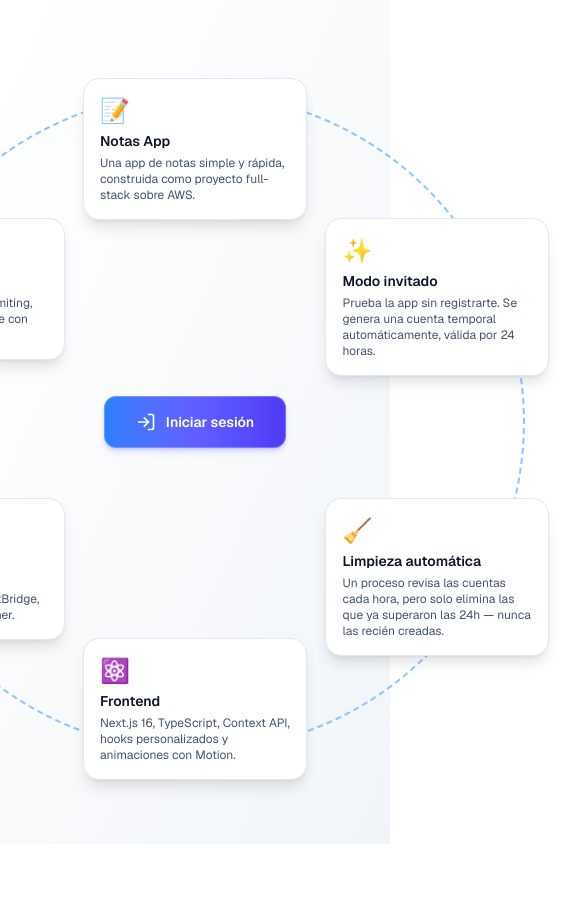
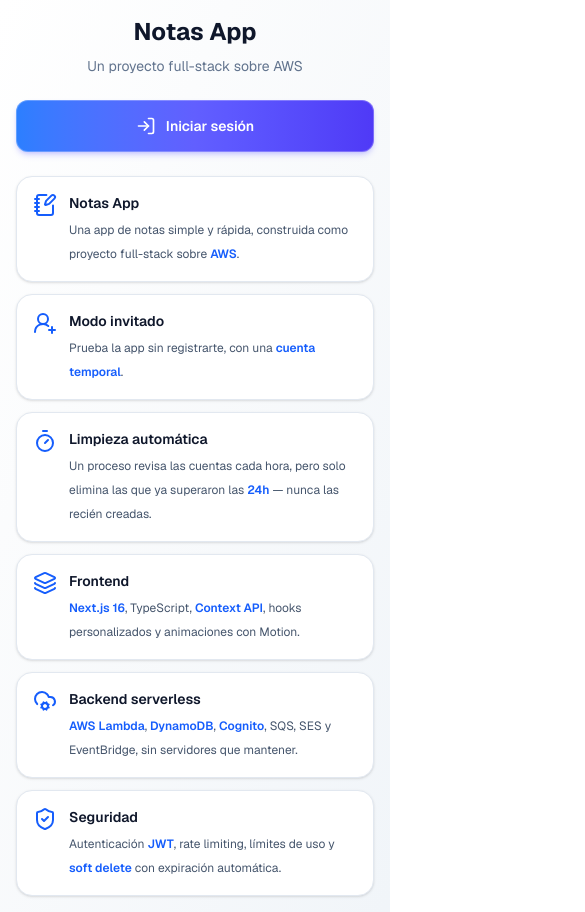
Before and after one commit to NatanaelHA/notas-app-frontend, a Next.js app: page / in a window 390 px wide. Shown: the top 912 px of the page, 585 px wide, since content can reach past the window. Before the commit the page ends 887 px from the top, so only its background shows below. Built offline with nearby package versions, Linux system fonts and the light colour scheme; what aws-amplify would draw is missing.

Commit message:
FEAT: mejoras RuedaFortuna / margenes ver. mobile

```diff
--- a/app/page.tsx
+++ b/app/page.tsx
@@ -2,7 +2,7 @@ import RuedaFortuna from '@/components/landing/RuedaFortuna'
 
 export default function Home() {
   return (
-    <main className='min-h-screen bg-linear-to-br from-white via-slate-50 to-slate-100 dark:from-slate-950 dark:via-slate-900 dark:to-slate-950 flex flex-col items-center justify-center p-8'>
+    <main className='min-h-screen bg-linear-to-br from-white via-slate-50 to-slate-100 dark:from-slate-950 dark:via-slate-900 dark:to-slate-950 flex flex-col items-center justify-center p-4 sm:p-8'>
       <RuedaFortuna />
     </main>
   )
--- a/components/landing/RuedaFortuna.tsx
+++ b/components/landing/RuedaFortuna.tsx
@@ -6,17 +6,111 @@ import { tarjetasLanding, TarjetaLanding } from '@/lib/landingContent'
 import { useRouter } from 'next/navigation'
 import Button from '@/components/ui/Button'
 import Modal from '@/components/ui/Modal'
+import Spinner from '@/components/ui/Spinner'
 import { LogIn } from 'lucide-react'
 
-const RADIO = 280
+const RADIO = 460
+
+interface TextoResaltadoProps {
+  texto: string
+  className?: string
+}
+
+function TextoResaltado({ texto, className = '' }: TextoResaltadoProps) {
+  const partes = texto.split(/\*\*(.*?)\*\*/g)
+
+  return (
+    <span className={className}>
+      {partes.map((parte, i) =>
+        i % 2 === 1 ? (
+          <strong
+            key={i}
+            className='font-semibold text-blue-600 dark:text-blue-400 group-hover:text-blue-300 dark:group-hover:text-blue-700'
+          >
+            {parte}
+          </strong>
+        ) : (
+          <span key={i}>{parte}</span>
+        ),
+      )}
+    </span>
+  )
+}
 
 export default function RuedaFortuna() {
   const router = useRouter()
   const [pausado, setPausado] = useState(false)
-  const [tarjetaAbierta, setTarjetaAbierta] = useState<TarjetaLanding | null>(null)
+  const [tarjetaAbierta, setTarjetaAbierta] = useState<TarjetaLanding | null>(
+    null,
+  )
+  const [navegando, setNavegando] = useState(false)
+
+  const handleIrALogin = () => {
+    setNavegando(true)
+    router.push('/login')
+  }
 
   return (
-    <div className='relative w-full h-175 flex items-center justify-center'>
+    <>
+      {/* ===== VERSIÓN MÓVIL: lista vertical simple ===== */}
+      <div
+        className={`flex md:hidden flex-col items-center gap-6 w-full max-w-sm transition-opacity ${navegando ? 'pointer-events-none opacity-60' : ''}`}
+      >
+        <div className='text-center'>
+          <h1 className='text-2xl font-bold text-slate-900 dark:text-slate-100 mb-2'>
+            Notas App
+          </h1>
+          <p className='text-sm text-slate-500 dark:text-slate-400'>
+            Un proyecto full-stack sobre AWS
+          </p>
+        </div>
+
+        <Button
+          variant='indigo'
+          icon={navegando ? <Spinner size={20} /> : <LogIn size={20} />}
+          onClick={handleIrALogin}
+          disabled={navegando}
+          className='w-full py-4 text-base'
+        >
+          {navegando ? 'Cargando...' : 'Iniciar sesión'}
+        </Button>
+
+        <div className='w-full space-y-3'>
+          {tarjetasLanding.map((tarjeta) => {
+            const Icono = tarjeta.icono
+            return (
+              <button
+                key={tarjeta.titulo}
+                onClick={() => setTarjetaAbierta(tarjeta)}
+                className='w-full text-left bg-white dark:bg-slate-800 active:bg-slate-100 dark:active:bg-slate-700 border border-slate-200 dark:border-slate-700 rounded-2xl p-4 shadow-sm transition-colors'
+              >
+                <div className='flex items-start gap-3'>
+                  <Icono
+                    size={24}
+                    className='text-blue-600 dark:text-blue-400 shrink-0'
+                  />
+                  <div>
+                    <h3 className='font-semibold text-slate-900 dark:text-slate-100 text-sm mb-1'>
+                      {tarjeta.titulo}
+                    </h3>
+                    <TextoResaltado
+                      texto={tarjeta.descripcion}
+                      className='text-xs text-slate-600 dark:text-slate-400'
+                    />
+                  </div>
+                </div>
+              </button>
+            )
+          })}
+        </div>
+      </div>
+
+      {/* ===== VERSIÓN DESKTOP: rueda de la fortuna ===== */}
+      <div
+        className={`hidden md:flex relative w-full h-325 items-center justify-center transition-opacity ${
+          navegando ? 'pointer-events-none opacity-60' : ''
+        }`}
+      >
         <motion.div
           className='absolute rounded-full border-2 border-dashed border-blue-300 dark:border-blue-800'
           style={{ width: RADIO * 2 + 100, height: RADIO * 2 + 100 }}
@@ -27,15 +121,17 @@ export default function RuedaFortuna() {
         <div className='z-10'>
           <Button
             variant='indigo'
-          icon={<LogIn size={20} />}
-          onClick={() => router.push('/login')}
-          className='px-8 py-4 text-base'
+            icon={navegando ? <Spinner size={22} /> : <LogIn size={22} />}
+            onClick={handleIrALogin}
+            disabled={navegando}
+            className='px-12 py-6 text-xl'
           >
-          Iniciar sesión
+            {navegando ? 'Cargando...' : 'Iniciar sesión'}
           </Button>
         </div>
 
         {tarjetasLanding.map((tarjeta, i) => {
+          const Icono = tarjeta.icono
           const anguloGrados = (360 / tarjetasLanding.length) * i - 90
           const anguloRad = (anguloGrados * Math.PI) / 180
           const x = RADIO * Math.cos(anguloRad)
@@ -47,37 +143,46 @@ export default function RuedaFortuna() {
               onMouseEnter={() => setPausado(true)}
               onMouseLeave={() => setPausado(false)}
               onClick={() => setTarjetaAbierta(tarjeta)}
-            className='absolute w-56 bg-white dark:bg-slate-800 hover:bg-slate-900 dark:hover:bg-slate-100 border border-slate-200 dark:border-slate-700 rounded-2xl p-4 shadow-lg transition-colors duration-300 cursor-pointer group'
+              className='absolute w-96 bg-white dark:bg-slate-800 hover:bg-slate-900 dark:hover:bg-slate-100 border border-slate-200 dark:border-slate-700 rounded-2xl p-7 shadow-lg transition-colors duration-300 cursor-pointer group'
               style={{
-              left: `calc(50% + ${x}px - 7rem)`,
-              top: `calc(50% + ${y}px - 4rem)`,
+                left: `calc(50% + ${x}px - 12rem)`,
+                top: `calc(50% + ${y}px - 7rem)`,
               }}
               whileHover={{ scale: 1.05 }}
             >
-            <div className='text-2xl mb-1'>{tarjeta.emoji}</div>
-            <h3 className='font-semibold text-slate-900 dark:text-slate-100 group-hover:text-white dark:group-hover:text-slate-900 text-sm mb-1 transition-colors duration-300'>
+              <Icono
+                size={40}
+                className='text-blue-600 dark:text-blue-400 group-hover:text-blue-300 dark:group-hover:text-blue-700 mb-3 transition-colors duration-300'
+              />
+              <h3 className='font-semibold text-slate-900 dark:text-slate-100 group-hover:text-white dark:group-hover:text-slate-900 text-xl mb-2 transition-colors duration-300'>
                 {tarjeta.titulo}
               </h3>
-            <p className='text-xs text-slate-600 dark:text-slate-400 group-hover:text-slate-200 dark:group-hover:text-slate-600 transition-colors duration-300'>
-              {tarjeta.descripcion}
-            </p>
+              <TextoResaltado
+                texto={tarjeta.descripcion}
+                className='text-base text-slate-600 dark:text-slate-400 group-hover:text-slate-200 dark:group-hover:text-slate-600 transition-colors duration-300'
+              />
             </motion.div>
           )
         })}
+      </div>
 
       <AnimatePresence>
         {tarjetaAbierta && (
-          <Modal onClose={() => setTarjetaAbierta(null)}>
-            <div className='text-3xl mb-2'>{tarjetaAbierta.emoji}</div>
-            <h2 className='text-lg font-bold text-slate-900 dark:text-slate-100 mb-3'>
+          <Modal onClose={() => setTarjetaAbierta(null)} maxWidth='max-w-xl'>
+            <tarjetaAbierta.icono
+              size={48}
+              className='text-blue-600 dark:text-blue-400 mb-4'
+            />
+            <h2 className='text-2xl font-bold text-slate-900 dark:text-slate-100 mb-4'>
               {tarjetaAbierta.titulo}
             </h2>
-            <p className='text-sm text-slate-600 dark:text-slate-300 leading-relaxed'>
-              {tarjetaAbierta.descripcionExtendida}
-            </p>
+            <TextoResaltado
+              texto={tarjetaAbierta.descripcionExtendida}
+              className='text-lg text-slate-600 dark:text-slate-300 leading-relaxed'
+            />
           </Modal>
         )}
       </AnimatePresence>
-    </div>
+    </>
   )
 }
--- a/components/ui/Modal.tsx
+++ b/components/ui/Modal.tsx
@@ -17,7 +17,7 @@ export default function Modal({ children, onClose, maxWidth = 'max-w-md', bloque
       animate={{ opacity: 1 }}
       exit={{ opacity: 0 }}
       onClick={bloqueado ? undefined : onClose}
-      className='fixed inset-0 bg-black/50 flex items-center justify-center z-50'
+      className='fixed inset-0 bg-black/50 flex items-center justify-center z-50 p-4'
     >
       <motion.div
         initial={{ opacity: 0, scale: 0.95, y: 10 }}
@@ -25,7 +25,7 @@ export default function Modal({ children, onClose, maxWidth = 'max-w-md', bloque
         exit={{ opacity: 0, scale: 0.95, y: 10 }}
         transition={{ duration: 0.15 }}
         onClick={(e) => e.stopPropagation()}
-        className={`bg-white dark:bg-slate-800 rounded-2xl p-6 w-full ${maxWidth} shadow-xl dark:shadow-black/30`}
+        className={`bg-white dark:bg-slate-800 rounded-2xl p-6 w-full ${maxWidth} max-h-[85vh] overflow-y-auto shadow-xl dark:shadow-black/30`}
       >
         {children}
       </motion.div>
--- a/lib/landingContent.ts
+++ b/lib/landingContent.ts
@@ -1,45 +1,102 @@
+import {
+  NotebookPen,
+  UserRoundPlus,
+  Timer,
+  Layers,
+  CloudCog,
+  ShieldCheck,
+  LucideIcon,
+} from 'lucide-react'
+
 export interface TarjetaLanding {
   titulo: string
   descripcion: string
   descripcionExtendida: string
-  emoji: string
+  icono: LucideIcon
 }
 
 export const tarjetasLanding: TarjetaLanding[] = [
   {
-    emoji: '📝',
+    icono: NotebookPen,
     titulo: 'Notas App',
-    descripcion: 'Una app de notas simple y rápida, construida como proyecto full-stack sobre AWS.',
-    descripcionExtendida: 'Notas App es un proyecto personal construido de principio a fin para practicar arquitectura serverless real en AWS, combinado con un frontend moderno en Next.js. Permite crear, editar y eliminar notas, con soporte para modo oscuro/claro y una experiencia pensada al detalle.',
+    descripcion:
+      'Una app de notas simple y rápida, construida como proyecto full-stack sobre **AWS**.',
+    descripcionExtendida:
+      'Un proyecto personal construido de principio a fin para practicar arquitectura **serverless** real en AWS, combinado con un frontend moderno en **Next.js**. Incluye autenticación, modo invitado, modo oscuro/claro y una experiencia de usuario pensada al detalle, no solo el CRUD básico.',
   },
   {
-    emoji: '✨',
+    icono: UserRoundPlus,
     titulo: 'Modo invitado',
-    descripcion: 'Prueba la app sin registrarte. Se genera una cuenta temporal automáticamente, válida por 24 horas.',
-    descripcionExtendida: 'Al hacer clic en "Probar como invitado" se crea automáticamente una cuenta de Cognito temporal, con email y contraseña generados en el momento. No necesitas registrarte con tus propios datos para explorar la app. Cada cuenta invitado tiene un límite de 20 notas.',
+    descripcion: 'Prueba la app sin registrarte, con una **cuenta temporal**.',
+    descripcionExtendida:
+      'Cada cuenta se crea con **AdminCreateUser** de Cognito (sin verificación de email), tiene un límite de **20 notas** y vive **24 horas**. Si en algún momento hay más de **50 invitados** simultáneos, se elimina automáticamente el más antiguo al crear uno nuevo — así el sistema nunca crece sin control.',
   },
   {
-    emoji: '🧹',
+    icono: Timer,
     titulo: 'Limpieza automática',
-    descripcion: 'Un proceso revisa las cuentas cada hora, pero solo elimina las que ya superaron las 24h — nunca las recién creadas.',
-    descripcionExtendida: 'Una tarea programada (Amazon EventBridge Scheduler) se ejecuta cada hora y elimina únicamente las cuentas invitado que ya superaron las 24 horas de vida, junto con sus notas asociadas. Además, si en algún momento hay más de 50 invitados simultáneos, se elimina automáticamente el más antiguo al crear uno nuevo — así el sistema nunca crece sin control.',
+    descripcion:
+      'Un proceso revisa las cuentas cada hora, pero solo elimina las que ya superaron las **24h** — nunca las recién creadas.',
+    descripcionExtendida:
+      'Implementado con **Amazon EventBridge Scheduler**, disparando una Lambda cada hora en punto. Cada cuenta invitado eliminada también dispara la eliminación en cascada de sus notas en **DynamoDB**, evitando dejar datos huérfanos en la base de datos.',
   },
   {
-    emoji: '⚛️',
+    icono: Layers,
     titulo: 'Frontend',
-    descripcion: 'Next.js 16, TypeScript, Context API, hooks personalizados y animaciones con Motion.',
-    descripcionExtendida: 'Construido con Next.js 16 (App Router), TypeScript y Tailwind CSS v4. El estado de las notas se maneja con Context API, separando la lógica de estado (hooks) de la presentación (componentes). Incluye hooks personalizados para efectos como el typewriter del modo invitado o el cálculo de temporizadores, además de animaciones fluidas con Motion en modales, cards y transiciones de página.',
+    descripcion:
+      '**Next.js 16**, TypeScript, **Context API**, hooks personalizados y animaciones con Motion.',
+    descripcionExtendida:
+      'Construido con **Next.js 16** (App Router) y **Tailwind CSS v4**. El estado de las notas se maneja con **Context API**, separando la lógica (hooks) de la presentación (componentes). Incluye hooks personalizados como el efecto typewriter del modo invitado o el cálculo del temporizador de limpieza, además de animaciones con **Motion** en modales, cards y transiciones de página.',
   },
   {
-    emoji: '☁️',
+    icono: CloudCog,
     titulo: 'Backend serverless',
-    descripcion: 'AWS Lambda, DynamoDB, Cognito, SQS, SES y EventBridge, sin servidores que mantener.',
-    descripcionExtendida: 'El backend está compuesto por 8 funciones Lambda en Node.js, expuestas mediante API Gateway. DynamoDB almacena las notas con soft delete y expiración automática (TTL). Cognito gestiona la autenticación con JWT. SQS y SES manejan notificaciones por email de forma asíncrona, y EventBridge Scheduler dispara la limpieza automática de cuentas invitado. Todo el despliegue está automatizado con GitHub Actions.',
+    descripcion:
+      '**AWS Lambda**, **DynamoDB**, **Cognito**, SQS, SES y EventBridge, sin servidores que mantener.',
+    descripcionExtendida:
+      '8 funciones **Lambda** en Node.js, expuestas mediante **API Gateway**. **DynamoDB** almacena las notas con soft delete y expiración automática (**TTL**). **SQS** y **SES** manejan notificaciones por email de forma asíncrona. Todo el despliegue está automatizado con **GitHub Actions**.',
   },
   {
-    emoji: '🔒',
+    icono: ShieldCheck,
     titulo: 'Seguridad',
-    descripcion: 'Autenticación JWT, rate limiting, límites de uso y soft delete con expiración automática.',
-    descripcionExtendida: 'La API está protegida con un autorizador de Cognito basado en JWT en todas las rutas privadas. La ruta pública de creación de invitados tiene rate limiting configurado en API Gateway para prevenir abuso. Además, existen límites de uso (20 notas por cuenta, 50 invitados simultáneos) para proteger la infraestructura sin afectar la experiencia de uso normal.',
+    descripcion:
+      'Autenticación **JWT**, rate limiting, límites de uso y **soft delete** con expiración automática.',
+    descripcionExtendida:
+      'La API está protegida con un autorizador de **Cognito** basado en **JWT** en todas las rutas privadas. La ruta pública de creación de invitados tiene **rate limiting** configurado en API Gateway (2 req/s) para prevenir abuso, además de los límites de uso ya mencionados en las otras tarjetas.',
   },
 ]
+
+export interface PasoInvitado {
+  numero: number
+  titulo: string
+  descripcion: string
+}
+
+export const pasosInvitado: PasoInvitado[] = [
+  {
+    numero: 1,
+    titulo: 'Haces clic en "Probar como invitado"',
+    descripcion: 'No necesitas escribir ningún dato tuyo.',
+  },
+  {
+    numero: 2,
+    titulo: 'Se genera una cuenta temporal',
+    descripcion: 'Cognito crea un email y contraseña únicos, automáticamente.',
+  },
+  {
+    numero: 3,
+    titulo: 'Inicias sesión al instante',
+    descripcion:
+      'Puedes copiar esas credenciales por si quieres volver más tarde.',
+  },
+  {
+    numero: 4,
+    titulo: 'Usas la app con normalidad',
+    descripcion: 'Hasta 20 notas, con todas las funciones disponibles.',
+  },
+  {
+    numero: 5,
+    titulo: 'Se elimina en 24 horas',
+    descripcion:
+      'Un proceso revisa cada hora y borra solo las cuentas ya vencidas.',
+  },
+]
```
Also changed, not shown: app/login/page.tsx (+10 -0 lines), components/auth/InfoInvitadoModal.tsx (added, +99 -0 lines), components/auth/LoginForm.tsx (+40 -11 lines). Lines whose indentation alone changed are shown as unchanged.
